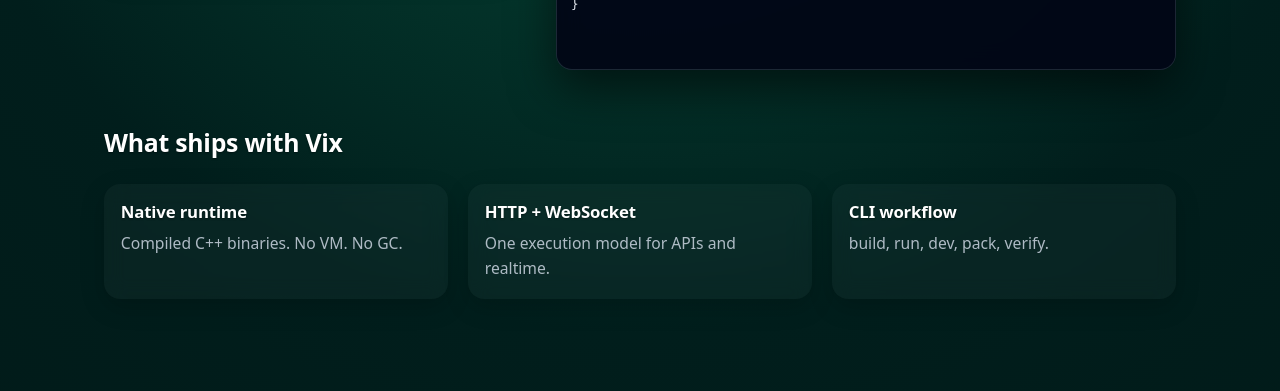
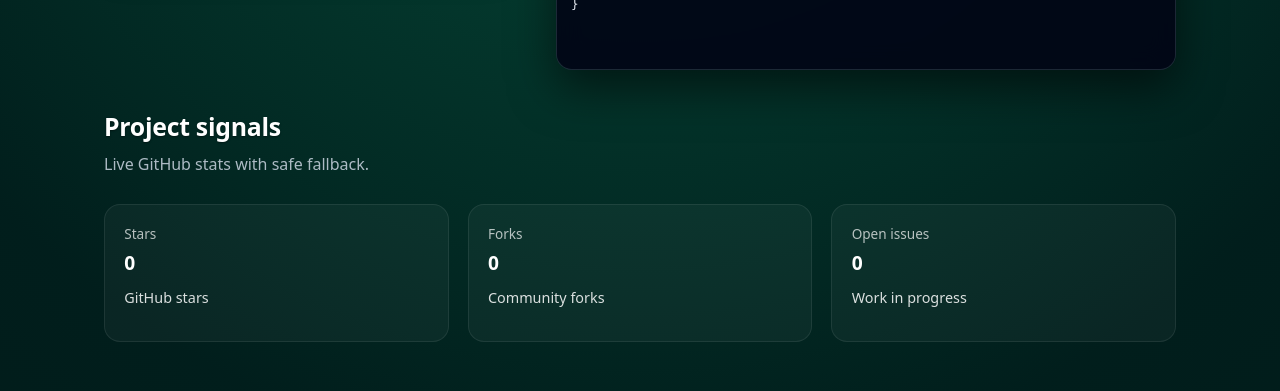
Before and after one commit to vixcpp/vixcpp.github.io, a Vue app in the folder vix-site/: page / in a window 1280 px wide. Shown: the part 409-800 px from the top of the page. Built offline with nearby package versions, Linux system fonts and the light colour scheme; no server answers.

Commit message:
feat(site): add offline-safe GitHub signals section

```diff
--- a/vix-site/package.json
+++ b/vix-site/package.json
@@ -4,7 +4,9 @@
   "version": "0.0.0",
   "type": "module",
   "scripts": {
+    "predev": "node scripts/fetch_github_stats.mjs",
     "dev": "vite",
+    "prebuild": "node scripts/fetch_github_stats.mjs",
     "build": "vite build",
     "deploy": "npm run build && node scripts/deploy.js",
     "preview": "vite preview"
--- a/vix-site/src/components/CodeBlock.vue
+++ b/vix-site/src/components/CodeBlock.vue
@@ -145,7 +145,16 @@
   const s = String(raw ?? "");
   return s
     .split("\n")
-    .map((line) => line.replace(/^\s*>\s?/, ""))
+    .map((line) => {
+      // 1) remove markdown quote at line start
+      let out = line.replace(/^\s*>\s?/, "");
+
+      // 2) remove weird " >:8080" prompt chunk (">:" with optional spaces)
+      //    turns "http >:8080/api/ping" into "http :8080/api/ping"
+      out = out.replace(/\s*>\s*:(\d{2,5})/g, " :$1");
+
+      return out;
+    })
     .join("\n");
 }
 
@@ -333,7 +342,7 @@
   s = s.replace(/(https?:\/\/[^\s]+)/g, `<span class="shell-url">$1</span>`);
   s = s.replace(/(\s(?:\.{0,2}\/[^\s]+))/g, `<span class="shell-path">$1</span>`);
   s = s.replace(/(:\d{2,5}\b)/g, `<span class="shell-port">$1</span>`);
-  s = s.replace(/(\s\|\s|\s\|\|\s|>\s*[^\s]+)/g, `<span class="shell-op">$1</span>`);
+s = s.replace(/(\s\|\|\s|\s\|\s)/g, `<span class="shell-op">$1</span>`);
   s = s.replace(/^(HTTP\/\d\.\d\s+\d+\s+.*)$/gm, `<span class="shell-http">$1</span>`);
   s = s.replace(/^([A-Za-z-]+:\s*)(.*)$/gm, `<span class="shell-hdr">$1</span><span class="shell-hdrv">$2</span>`);
 
@@ -388,6 +397,11 @@
   border-radius: 16px;
   overflow: hidden;
   box-shadow: 0 18px 46px rgba(0,0,0,.55);
+}
+.code-card{
+  width: 100%;
+  max-width: 100%;
+  margin: 0;
 }
 
 @media (max-width: 720px){
--- /dev/null
+++ b/vix-site/src/components/SignalsGrid.vue
@@ -0,0 +1,70 @@
+<script setup>
+const props = defineProps({
+  items: { type: Array, default: () => [] },
+  github: { type: Object, default: null },
+});
+
+function formatNumber(n) {
+  const x = Number(n);
+  if (!Number.isFinite(x)) return "";
+  return x.toLocaleString();
+}
+</script>
+
+<template>
+  <div class="signals-grid">
+    <div v-for="item in items" :key="item.title" class="signal-card">
+      <div class="signal-title">{{ item.title }}</div>
+
+      <div class="signal-value">
+        <template v-if="item.kind === 'github' && github">
+          {{ formatNumber(github[item.field]) }}
+        </template>
+        <template v-else>
+          {{ item.value }}
+        </template>
+      </div>
+
+      <ul v-if="item.meta?.length" class="signal-meta">
+        <li v-for="m in item.meta" :key="m">{{ m }}</li>
+      </ul>
+    </div>
+  </div>
+</template>
+
+<style scoped>
+.signals-grid {
+  display: grid;
+  grid-template-columns: repeat(auto-fit, minmax(220px, 1fr));
+  gap: 1.2rem;
+}
+
+.signal-card {
+  padding: 1.2rem;
+  border-radius: 16px;
+  background: rgba(255, 255, 255, 0.04);
+  border: 1px solid rgba(255, 255, 255, 0.08);
+}
+
+.signal-title {
+  font-size: 0.85rem;
+  opacity: 0.7;
+}
+
+.signal-value {
+  margin-top: 0.35rem;
+  font-size: 1.2rem;
+  font-weight: 650;
+  letter-spacing: -0.01em;
+}
+
+.signal-meta {
+  margin-top: 0.8rem;
+  padding: 0;
+  list-style: none;
+  display: grid;
+  gap: 0.35rem;
+  font-size: 0.9rem;
+  opacity: 0.85;
+}
+</style>
--- /dev/null
+++ b/vix-site/src/data/github_stats.json
@@ -0,0 +1,9 @@
+{
+  "repo": "vixcpp/vix",
+  "fetched_at": "2026-02-08T09:26:34.572Z",
+  "stars": 0,
+  "forks": 0,
+  "open_issues": 0,
+  "watchers": 0,
+  "fallback": true
+}
--- a/vix-site/src/data/home.js
+++ b/vix-site/src/data/home.js
@@ -108,6 +108,31 @@
     ],
   },
 
+  signals: {
+    title: "Project signals",
+    subtitle: "Live GitHub stats with safe fallback.",
+    items: [
+      {
+        title: "Stars",
+        kind: "github",
+        field: "stars",
+        meta: ["GitHub stars"],
+      },
+      {
+        title: "Forks",
+        kind: "github",
+        field: "forks",
+        meta: ["Community forks"],
+      },
+      {
+        title: "Open issues",
+        kind: "github",
+        field: "open_issues",
+        meta: ["Work in progress"],
+      },
+    ],
+  },
+
   batteries: {
     title: "What ships with Vix",
     items: [
--- /dev/null
+++ b/vix-site/src/lib/githubStats.js
@@ -0,0 +1,85 @@
+const REPO = "vixcpp/vix";
+const API = `https://api.github.com/repos/${REPO}`;
+
+const LS_KEY = `vix_github_stats_${REPO}`;
+const TTL_MS = 6 * 60 * 60 * 1000;
+
+function isFresh(ts) {
+  if (!ts) return false;
+  const t = new Date(ts).getTime();
+  return Number.isFinite(t) && Date.now() - t < TTL_MS;
+}
+
+function readCache() {
+  try {
+    const raw = localStorage.getItem(LS_KEY);
+    if (!raw) return null;
+    const data = JSON.parse(raw);
+    if (!isFresh(data?.fetched_at)) return null;
+    return data;
+  } catch {
+    return null;
+  }
+}
+
+function writeCache(data) {
+  try {
+    localStorage.setItem(LS_KEY, JSON.stringify(data));
+  } catch {}
+}
+
+// ✅ no Vite import resolution, no crash
+async function loadBuildStats() {
+  try {
+    const url = new URL("../data/github_stats.json", import.meta.url);
+    const res = await fetch(url);
+    if (!res.ok) throw new Error("stats json missing");
+    return await res.json();
+  } catch {
+    return {
+      repo: REPO,
+      fetched_at: null,
+      stars: 0,
+      forks: 0,
+      open_issues: 0,
+      watchers: 0,
+      fallback: true,
+    };
+  }
+}
+
+export async function getInitialGithubStats() {
+  return readCache() || (await loadBuildStats());
+}
+
+export async function refreshGithubStats({ timeoutMs = 1200 } = {}) {
+  const controller = new AbortController();
+  const t = setTimeout(() => controller.abort(), timeoutMs);
+
+  try {
+    const res = await fetch(API, {
+      signal: controller.signal,
+      headers: { Accept: "application/vnd.github+json" },
+    });
+
+    if (!res.ok) return null;
+
+    const repo = await res.json();
+
+    const data = {
+      repo: REPO,
+      fetched_at: new Date().toISOString(),
+      stars: repo.stargazers_count ?? 0,
+      forks: repo.forks_count ?? 0,
+      open_issues: repo.open_issues_count ?? 0,
+      watchers: repo.subscribers_count ?? 0,
+    };
+
+    writeCache(data);
+    return data;
+  } catch {
+    return null;
+  } finally {
+    clearTimeout(t);
+  }
+}
--- a/vix-site/src/pages/Home.vue
+++ b/vix-site/src/pages/Home.vue
@@ -1,11 +1,16 @@
 <script setup>
 import * as HomeData from "@/data/home";
+import { ref, onMounted } from "vue";
 
 // Core sections
 import Hero from "@/components/Hero.vue";
 import Section from "@/components/Section.vue";
 import CardGrid from "@/components/CardGrid.vue";
 import CodeBlock from "@/components/CodeBlock.vue";
+import SignalsGrid from "@/components/SignalsGrid.vue";
+
+// GitHub stats (safe: local first, async refresh)
+import { getInitialGithubStats, refreshGithubStats } from "@/lib/githubStats";
 
 /**
  * Supporte plusieurs formes d’export possibles.
@@ -18,6 +23,16 @@
   HomeData?.default?.default ??
   null;
 
+// GitHub stats state (never blocks render)
+const github = ref(null);
+
+onMounted(async () => {
+  github.value = await getInitialGithubStats();
+
+  const updated = await refreshGithubStats({ timeoutMs: 1200 });
+  if (updated) github.value = updated;
+});
+
 // Debug safe (tu peux enlever après)
 const _debugHomeType = HOME ? typeof HOME : "null";
 const _debugHomeKeys = HOME && typeof HOME === "object" ? Object.keys(HOME) : [];
@@ -27,8 +42,8 @@
   <div class="page">
     <!-- DEBUG (temporaire, safe, ne crash pas) -->
     <div v-if="!HOME" class="container loading">
-      <h2 style="margin:0 0 8px;">Loading…</h2>
-      <p style="margin:0; opacity:.85;">
+      <h2 style="margin: 0 0 8px">Loading…</h2>
+      <p style="margin: 0; opacity: 0.85">
         HOME is null. Check export in <code>@/data/home</code>.
       </p>
     </div>
@@ -44,32 +59,14 @@
       :support="HOME.hero.support"
     />
 
-    <!-- WORKFLOW -->
+    <!-- SIGNALS -->
     <Section
-      v-if="HOME?.workflow"
-      :title="HOME.workflow.title"
-      :subtitle="HOME.workflow.subtitle"
+      v-if="HOME?.signals"
+      :title="HOME.signals.title"
+      :subtitle="HOME.signals.subtitle"
+      tight
     >
-      <CardGrid :items="HOME.workflow.items || []" />
-    </Section>
-
-    <!-- WHY -->
-    <Section
-      v-if="HOME?.why"
-      :title="HOME.why.title"
-      :subtitle="HOME.why.subtitle"
-      alt
-    >
-      <CardGrid :items="HOME.why.items || []" />
-    </Section>
-
-    <!-- PROOF -->
-    <Section
-      v-if="HOME?.proof"
-      :title="HOME.proof.title"
-      :subtitle="HOME.proof.subtitle"
-    >
-      <CardGrid :items="HOME.proof.items || []" />
+      <SignalsGrid :items="HOME.signals.items || []" :github="github" />
     </Section>
 
     <!-- BATTERIES -->
--- a/vix-site/src/style.css
+++ b/vix-site/src/style.css
@@ -1543,3 +1543,11 @@
   border: 0 !important;
   background: none !important;
 }
+.section,
+.site-footer{
+  border: 0 !important;
+}
+
+hr{
+  display: none !important;
+}
```
Also changed, not shown: vix-site/scripts/fetch_github_stats.mjs (added, +72 -0 lines).
